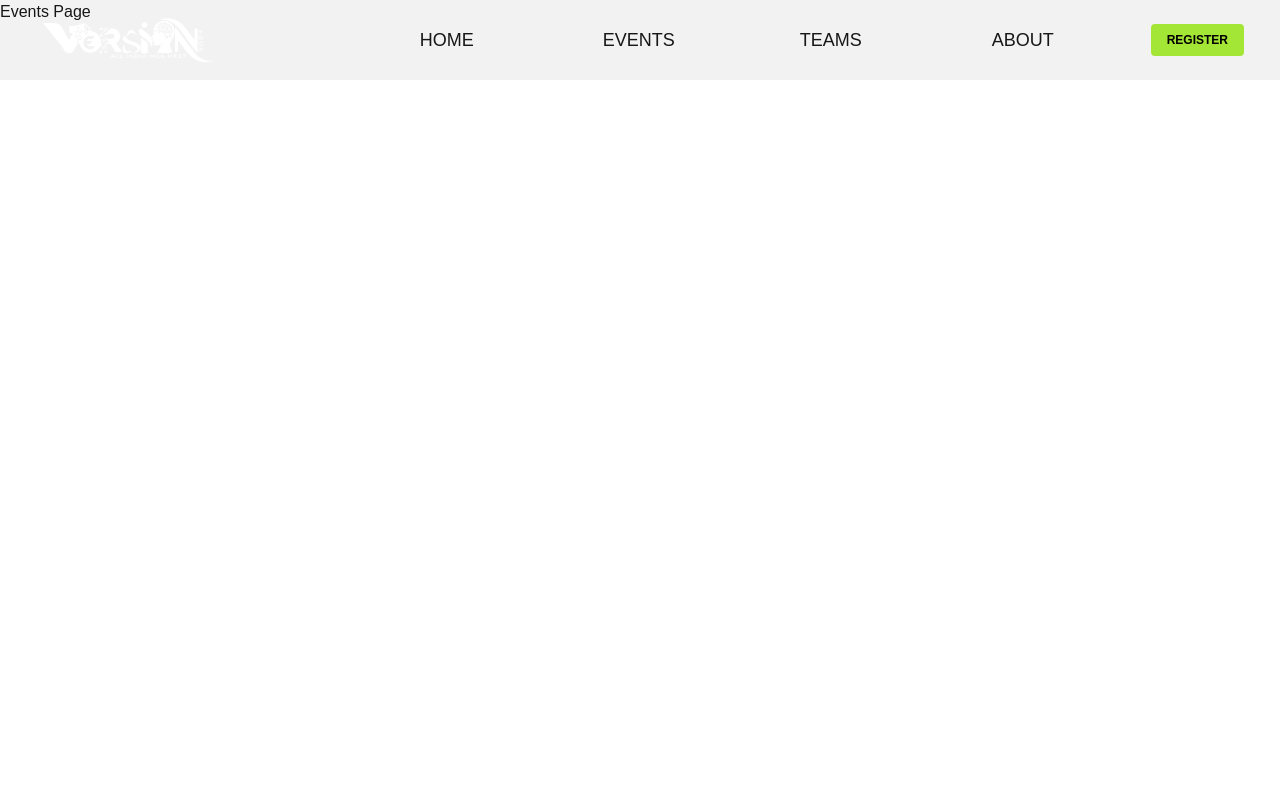
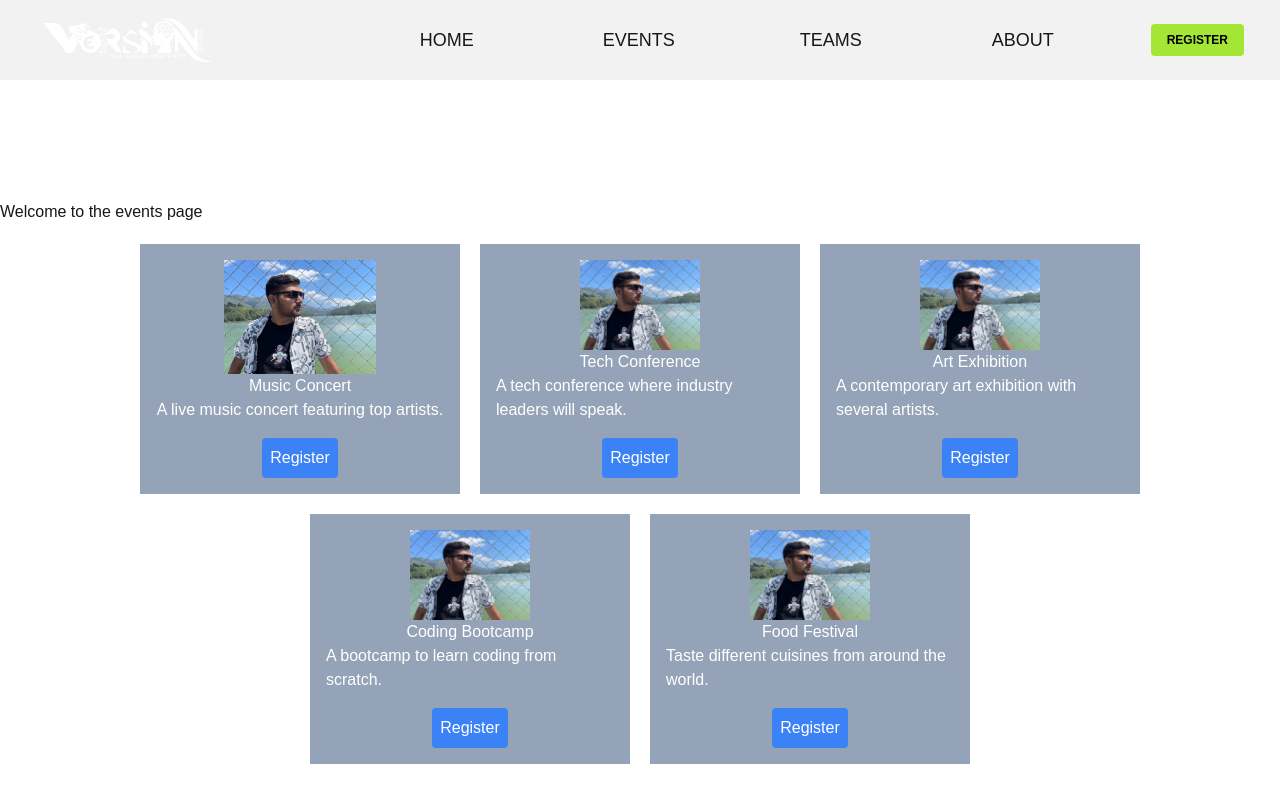
Before and after one commit to VersionMCA/Version25, a Next.js app: page /events in a window 1280 px wide. Built offline with nearby package versions, Linux system fonts and the light colour scheme; no server answers; what tailwind-clip-path would draw is missing.

Commit message:
add event register

```diff
--- /dev/null
+++ b/src/app/api/events/register.js
@@ -0,0 +1,52 @@
+import getSession from 'next-auth/react';
+import prisma from "@/db/index.mjs";
+import toast from 'react-hot-toast';
+
+export default async function handler(req, res) {
+    if (req.method !== "POST") {
+        return res.status(405).json({ message: "Method not allowed" });
+    }
+
+    const session = await getSession();
+    if (!session || !session.user) {
+        return res.status(401).json({ message: "Login to register the events" });
+    }
+
+
+
+    const { eventId, teamName, participants } = req.body;
+
+    if (!eventId) {
+        return res.status(400).json({ message: "Event has finished!" });
+    }
+
+    try {
+        const existingRegistration = await prisma.registration.findUnique({
+            where: {
+                userEmail_eventId: {
+                    email: session.user.email,
+                    eventId: eventId
+                }
+            }
+        })
+
+        if (existingRegistration) {
+            return res.status(400).json({ message: "You have already registered for this event" })
+        }
+
+        const newRegistration = await prisma.registration.create({
+            data: {
+                userId: session.userId,
+                eventId: eventId,
+                teamName: teamName,
+                participants: participants
+            }
+        })
+        toast.success("Successfully registered");
+        return res.status(201).json({ message: "Successfully registered", registration: newRegistration });
+    } catch (error) {
+        console.error(error);
+        toast.error("Somthing went wrong");
+        return res.status(500).json({ message: "Internal server error" });
+    }
+}
--- /dev/null
+++ b/src/app/events/EventCard.jsx
@@ -0,0 +1,63 @@
+"use client"
+import { useSession } from "next-auth/react";
+import { React, useState } from "react";
+import toast from "react-hot-toast";
+
+const EventCard = ({ event }) => {
+    const { data: session } = useSession();
+    const [registered, setRegistered] = useState(false);
+
+    const clickHandler = async () => {
+        if (!session) {
+            toast.error("Login to register the events");
+            console.log("Login to register the events");
+            return;
+        }
+
+        try {
+            const res = await fetch('../api/events/register', {
+                method: "POST",
+                headers: {
+                    "Content-Type": "application/json"
+                },
+                body: JSON.stringify({
+                    eventId: event.id,
+                    teamName: null,
+                    participants: []
+                })
+            })
+
+            const data = await res.json();
+            console.log(data);
+            if (res.ok) {
+                setRegistered(true);
+                toast.success("Successfully registered");
+            }
+            else {
+                toast.error(data.message);
+            }
+        } catch (error) {
+            console.log(error);
+            toast.error("Something went wrong. Please try again.");
+        }
+    }
+    return (
+        <div className="event-card bg-slate-400 flex flex-col items-center justify-center text-sz-2xl text-white p-4 w-1/4 h-[250px]">
+            <img src={event.img} alt="This is event image" className='overflow-hidden' />
+            <h1>{event.title}</h1>
+            <p>{event.description}</p>
+            {
+                (!registered) ? <button
+                    className="mt-4 bg-blue-500 text-white p-2 rounded"
+                    onClick={clickHandler}
+                >
+                    Register
+                </button>
+                    : <button className="mt-4 bg-gray-500 text-white p-2 rounded" disabled>
+                        Registered
+                    </button>
+            }
+        </div>
+    );
+}
+export default EventCard;
--- a/src/app/events/page.jsx
+++ b/src/app/events/page.jsx
@@ -1,6 +1,15 @@
+import EventCard from "./EventCard";
+import eventsList from "@/helper/eventsList";
 const page = () => {
   return (
-    <div>Events Page</div>
+    <div className="flex flex-wrap items-center justify-center mt-[200px] gap-5">
+      <h1 className="w-full content-center">Welcome to the events page</h1>
+      {
+        eventsList.map((event) => (
+          <EventCard key={event.id} event={event} />
+        ))
+      }
+    </div>
   )
 }
 export default page
--- /dev/null
+++ b/src/helper/eventsList.js
@@ -0,0 +1,35 @@
+// Dummy events data
+const eventsList = [
+    {
+        id: "1",
+        title: "Music Concert",
+        description: "A live music concert featuring top artists.",
+        img: "/profile_images/Chirag.jpg", // Replace with your image path
+    },
+    {
+        id: "2",
+        title: "Tech Conference",
+        description: "A tech conference where industry leaders will speak.",
+        img: "/profile_images/Chirag.jpg", // Replace with your image path
+    },
+    {
+        id: "3",
+        title: "Art Exhibition",
+        description: "A contemporary art exhibition with several artists.",
+        img: "/profile_images/Chirag.jpg", // Replace with your image path
+    },
+    {
+        id: "4",
+        title: "Coding Bootcamp",
+        description: "A bootcamp to learn coding from scratch.",
+        img: "/profile_images/Chirag.jpg", // Replace with your image path
+    },
+    {
+        id: "5",
+        title: "Food Festival",
+        description: "Taste different cuisines from around the world.",
+        img: "/profile_images/Chirag.jpg", // Replace with your image path
+    },
+];
+
+export default eventsList;
```
